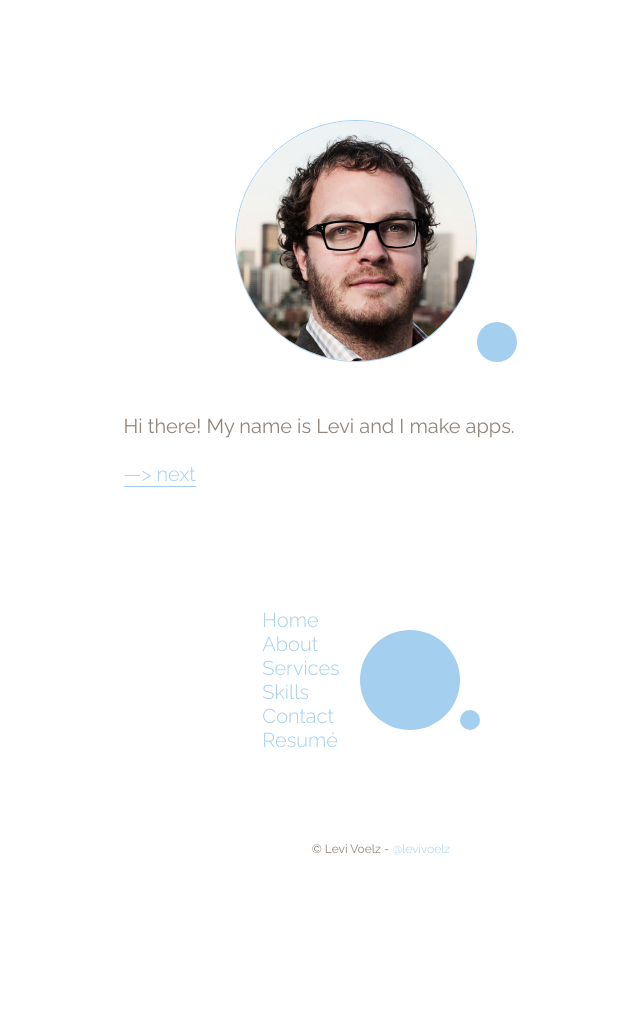
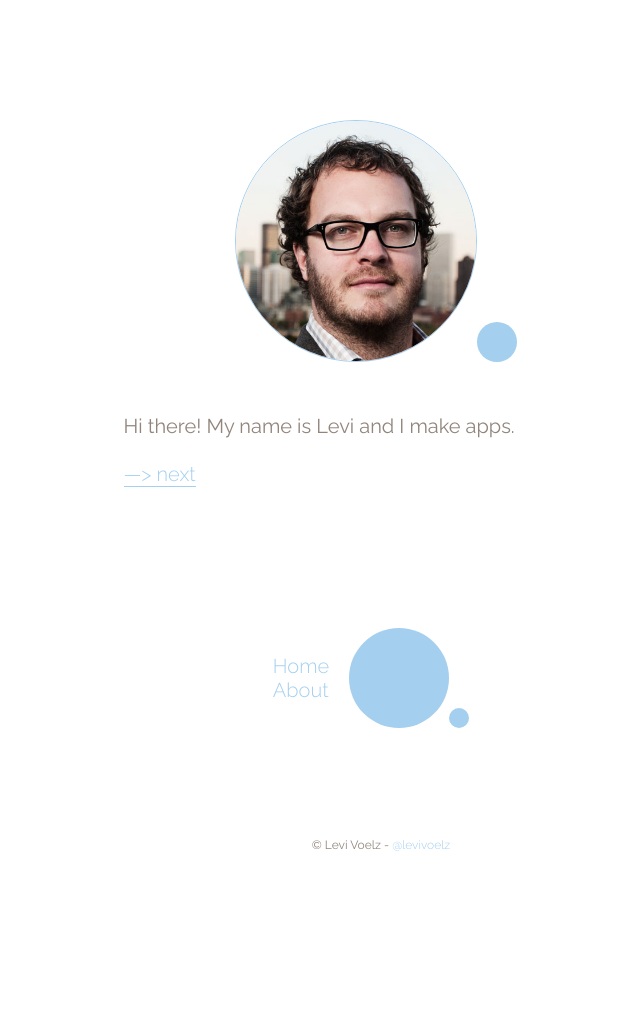
Before and after one commit to levivoelz/levivoelz.github.io, a Jekyll site: the page built from index.md, in a window 1280 px wide. Shown: the whole page, without its empty margins (259-899 px from the left). Built offline with Jekyll 4.4.1, drawn with Linux system fonts in a browser that asks for light colours.

Commit message:
remove stuff

```diff
--- a/_layouts/default.html
+++ b/_layouts/default.html
@@ -58,10 +58,6 @@
           <nav>
             <a href="/">Home</a>
             <a href="/about">About</a>
-            <a href="/services">Services</a>
-            <a href="/skills">Skills</a>
-            <a href="/contact">Contact</a>
-            <a href="/resume" target="_blank">Resumé</a>
           </nav>
           <div class='circles'>
             <div class='circle circle--md'></div>
--- a/_layouts/naked.html
+++ b/_layouts/naked.html
@@ -15,7 +15,6 @@
     <meta name="twitter:image" content="{% if page.hero %}{{ site.url }}{{ page.hero }}{% endif %}">
     <meta property="og:title" content="{% if page.title %}{{ page.title }} | {% endif %}Levi Voelz" />
     <meta property="og:image" content="{% if page.hero %}{{ site.url }}{{ page.hero }}{% endif %}" />
-    <link rel="stylesheet" href="https://cdnjs.cloudflare.com/ajax/libs/github-fork-ribbon-css/0.2.3/gh-fork-ribbon.min.css" />
     <link rel="stylesheet" href="/css/main.css?bust_it=3">
     <style>
       .wrapper {
@@ -36,7 +35,6 @@
     </style>
   </head>
   <body>
-    <a class="github-fork-ribbon" href="https://github.com/levivoelz/levivoelz.github.io" data-ribbon="Fork me on GitHub" title="Fork me on GitHub" target="_blank">Fork me on GitHub</a>
     <div class="wrapper">
     	<div class="content clearfix">
         {{ content }}
```
Also changed, not shown: about.md (+0 -2 lines), 15 other files.
